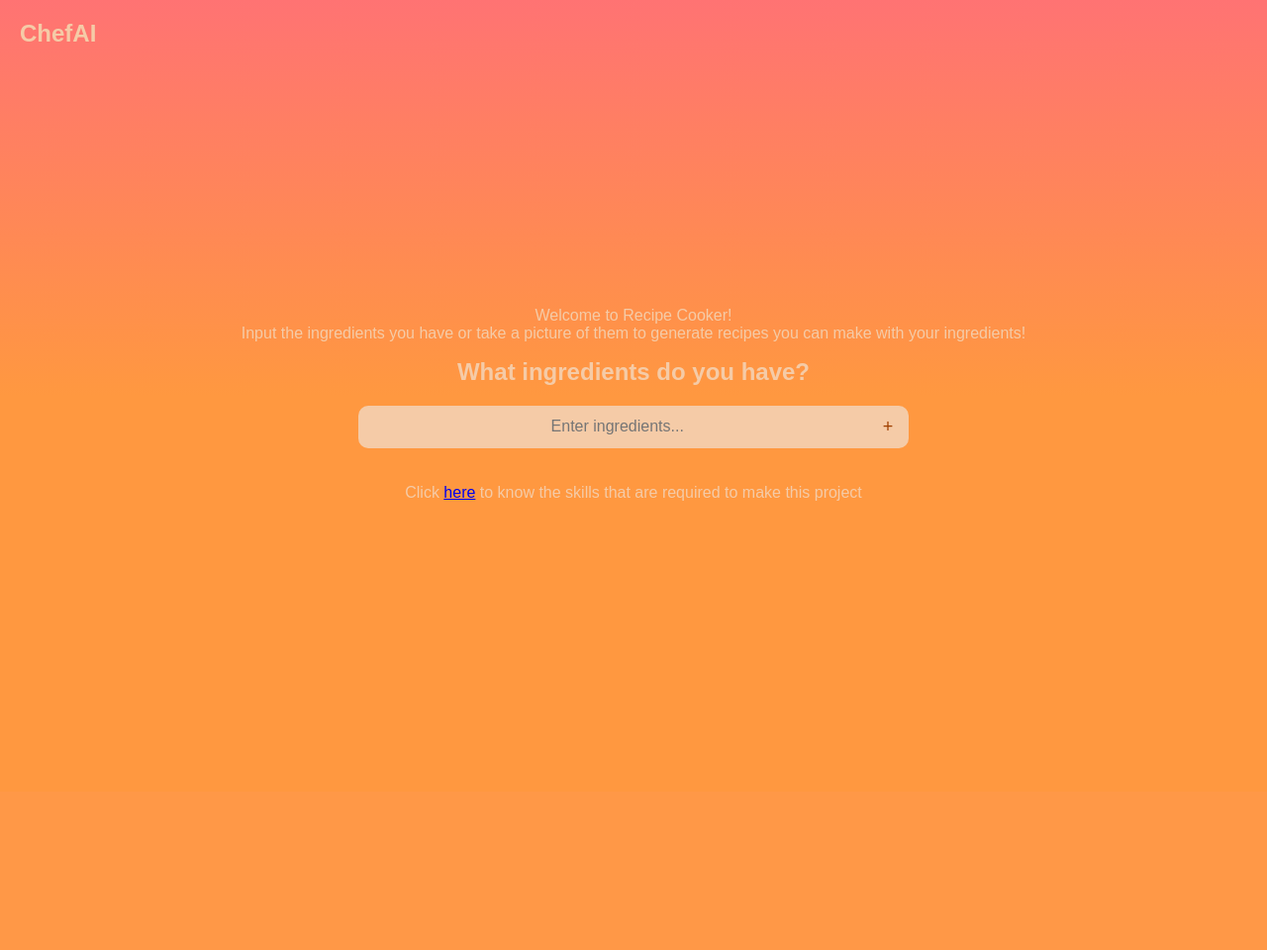
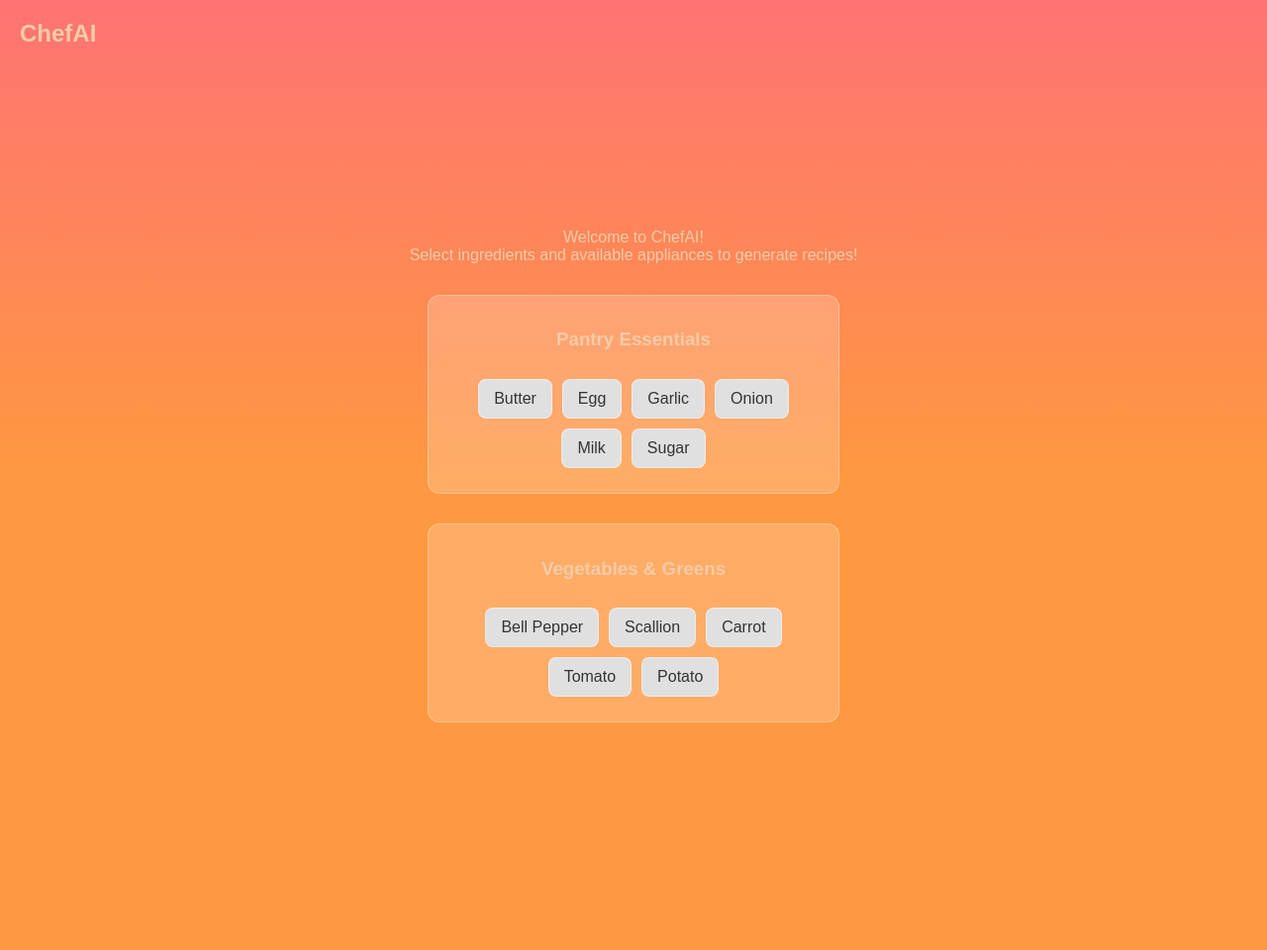
Before and after one commit to tul44699/01-ChefAI, a Django app: page / in a window 1280 px wide. Shown: the whole page at 99% size. Before the commit the page ends 506 px from the top, so only its background shows below. Run offline with Django 5.2, Linux system fonts and the light colour scheme.

Commit message:
Made CSS file and removed design from Html file

```diff
--- /dev/null
+++ b/webapp/chef_ai/static/chef_ai/design.css
@@ -0,0 +1,114 @@
+body {
+    background: linear-gradient(180deg, rgba(255,115,115,1) 0%, rgba(255,152,64,1) 50%);
+    color: #F5CBA7;
+    font-family: Arial, sans-serif;
+    display: flex;
+    flex-direction: column;
+    align-items: center;
+    justify-content: center;
+    height: 120vh;
+    margin: 0;
+    text-align: center;
+}
+
+.header {
+    position: absolute;
+    top: 20px;
+    left: 20px;
+    font-size: 24px;
+    font-weight: bold;
+}
+
+.add-image {
+    margin-left: 10px;
+    cursor: pointer;
+    font-size: 18px;
+    color: #A04000;
+    background: none;
+    border: none;
+    position: relative;
+}
+
+.add-image:hover::after {
+    content: "Scan your ingredients";
+    position: absolute;
+    bottom: -25px;
+    left: 50%;
+    transform: translateX(-50%);
+    background-color: #F5CBA7;
+    color: #A04000;
+    padding: 5px;
+    border-radius: 5px;
+    font-size: 12px;
+    white-space: nowrap;
+}
+
+.linkToInformation {
+    margin-top: 20px;
+}
+
+/* Ingredient & Appliances Group Box  */
+.ingredient-group, .appliance-group {
+    background: rgba(255, 255, 255, 0.2);
+    border: 1px solid rgba(255, 255, 255, 0.3);
+    border-radius: 12px;
+    padding: 15px;
+    margin: 15px 0;
+    width: 30%;
+    backdrop-filter: blur(5px);
+    text-align: center;
+}
+
+/* Ingredient & Appliance Grid */
+.ingredient-container, .appliance-container {
+    display: flex;
+    flex-wrap: wrap;
+    gap: 10px;
+    justify-content: center;
+    padding: 10px;
+}
+
+/* Ingredient & Appliance Box */
+.ingredient, .appliance {
+    background-color: #E0E0E0;
+    color: #333;
+    padding: 10px 15px;
+    border-radius: 8px;
+    cursor: pointer;
+    font-size: 16px;
+    transition: background 0.3s, color 0.3s;
+    border: 1.5px solid rgba(255, 255, 255, 0.4);
+}
+
+
+.ingredient:hover, .appliance:hover {
+    background-color: rgba(255, 255, 255, 0.5);
+}
+
+.ingredient.selected, .appliance.selected {
+    background-color: rgba(139, 195, 74, 0.8); /* Green with slight transparency */
+    color: white;
+    font-weight: bold;
+}
+
+/* Submit Button */
+#submit-btn {
+    background-color: #F5CBA7;
+    color: white;
+    border: none;
+    padding: 12px 24px;
+    font-size: 18px;
+    border-radius: 8px;
+    cursor: pointer;
+    margin-top: 20px;
+    transition: background 0.3s ease-in-out;
+}
+
+#submit-btn:hover {
+    background-color: #E68900;
+}
+
+/* Hidden by Default */
+.hidden {
+    display: none;
+}
--- a/webapp/mysite/settings.py
+++ b/webapp/mysite/settings.py
@@ -115,7 +115,10 @@ USE_TZ = True
 # Static files (CSS, JavaScript, Images)
 # https://docs.djangoproject.com/en/5.1/howto/static-files/
 
-STATIC_URL = 'static/'
+STATIC_URL = '/static/'
+STATICFILES_DIRS = [
+    BASE_DIR / "chef_ai/static",
+]
 
 # Default primary key field type
 # https://docs.djangoproject.com/en/5.1/ref/settings/#default-auto-field
--- a/webapp/styles/design.css
+++ /dev/null
@@ -1,4 +0,0 @@
-h2{
-    text-align: center;
-    color: red;
-}
--- a/webapp/templates/index.html
+++ b/webapp/templates/index.html
@@ -1,92 +1,122 @@
+{% load static %}
 <!DOCTYPE html>
 <html lang="en">
 <head>
     <meta charset="UTF-8">
     <meta name="viewport" content="width=device-width, initial-scale=1.0">
     <title>ChefAI</title>
-    <style>
-        body {
-            background: linear-gradient(180deg, rgba(255,115,115,1) 0%, rgba(255,152,64,1) 50%);
-            color: #F5CBA7; /* Light Orange */
-            font-family: Arial, sans-serif;
-            display: flex;
-            flex-direction: column;
-            align-items: center;
-            justify-content: center;
-            height: 100vh;
-            margin: 0;
-            text-align: center;
-        }
-        .header {
-            position: absolute;
-            top: 20px;
-            left: 20px;
-            font-size: 24px;
-            font-weight: bold;
-        }
-        .container {
-            display: flex;
-            flex-direction: column;
-            align-items: center;
-        }
-        .prompt {
-            font-size: 24px;
-            margin-bottom: 20px;
-        }
-        .input-container {
-            display: flex;
-            align-items: center;
-            background-color: #F5CBA7; /* Light Orange */
-            border-radius: 10px;
-            padding: 10px;
-        }
-        .input-box {
-            background: none;
-            border: none;
-            color: #A04000; /* Dark Orange */
-            font-size: 16px;
-            text-align: center;
-            width: 500px;
-            outline: none;
-        }
-        .add-image {
-            margin-left: 10px;
-            cursor: pointer;
-            font-size: 18px;
-            color: #A04000; /* Dark Orange */
-            background: none;
-            border: none;
-            position: relative;
-        }
-        .add-image:hover::after {
-            content: "Scan your ingredients";
-            position: absolute;
-            bottom: -25px;
-            left: 50%;
-            transform: translateX(-50%);
-            background-color: #F5CBA7;
-            color: #A04000;
-            padding: 5px;
-            border-radius: 5px;
-            font-size: 12px;
-            white-space: nowrap;
-        }
-    </style>
+    <link rel="stylesheet" href="{% static 'chef_ai/design.css' %}">
 </head>
 <body>
     <div class="header">ChefAI</div>
     <div class="info">
-        <p>Welcome to Recipe Cooker!<br> Input the ingredients you have or take a picture of them to generate recipes you can make with your ingredients!</p>
+        <p>Welcome to ChefAI!<br> Select ingredients and available appliances to generate recipes!</p>
     </div>
-    <div class="container">
-        <div class="prompt"><strong>What ingredients do you have?</strong></div>
-        <div class="input-container">
-            <input type="text" class="input-box" placeholder="Enter ingredients...">
-            <button class="add-image">+</button>
+
+    <!-- Ingredients Section -->
+    <div class="ingredient-group">
+        <h3>Pantry Essentials</h3>
+        <div class="ingredient-container">
+            <div class="ingredient" data-value="butter">Butter</div>
+            <div class="ingredient" data-value="egg">Egg</div>
+            <div class="ingredient" data-value="garlic">Garlic</div>
+            <div class="ingredient" data-value="onion">Onion</div>
+            <div class="ingredient" data-value="milk">Milk</div>
+            <div class="ingredient" data-value="sugar">Sugar</div>
         </div>
     </div>
-    <div class="linkToInformation">
-        <br><br>Click <a href="skills.html" target ="_blank">here</a> to know the skills that are required to make this project
+
+    <div class="ingredient-group">
+        <h3>Vegetables & Greens</h3>
+        <div class="ingredient-container">
+            <div class="ingredient" data-value="bell pepper">Bell Pepper</div>
+            <div class="ingredient" data-value="scallion">Scallion</div>
+            <div class="ingredient" data-value="carrot">Carrot</div>
+            <div class="ingredient" data-value="tomato">Tomato</div>
+            <div class="ingredient" data-value="potato">Potato</div>
+        </div>
     </div>
+
+    <!-- Appliances Section (Hidden by Default) -->
+    <div class="appliance-group hidden">
+        <h3>Which appliances do you have?</h3>
+        <div class="appliance-container">
+            <div class="appliance" data-value="gas stove">Gas Stove</div>
+            <div class="appliance" data-value="grill">Grill</div>
+            <div class="appliance" data-value="air fryer">Air Fryer</div>
+            <div class="appliance" data-value="oven">Oven</div>
+        </div>
+    </div>
+
+
+    <button id="submit-btn" class="hidden">Generate Recipes</button>
+
+    <input type="hidden" id="selectedIngredients" name="ingredients">
+    <input type="hidden" id="selectedAppliances" name="appliances">
+
+<script>
+    document.querySelectorAll('.ingredient').forEach(item => {
+        item.addEventListener('click', function() {
+            this.classList.toggle('selected');
+            updateSelectedIngredients();
+            showApplianceSection();
+            toggleSubmitButton();
+        });
+    });
+
+    document.querySelectorAll('.appliance').forEach(item => {
+        item.addEventListener('click', function() {
+            this.classList.toggle('selected');
+            updateSelectedAppliances();
+        });
+    });
+
+    function updateSelectedIngredients() {
+        let selected = [];
+        document.querySelectorAll('.ingredient.selected').forEach(item => {
+            selected.push(item.getAttribute('data-value'));
+        });
+        document.getElementById('selectedIngredients').value = selected.join(', ');
+    }
+
+    function updateSelectedAppliances() {
+        let selected = [];
+        document.querySelectorAll('.appliance.selected').forEach(item => {
+            selected.push(item.getAttribute('data-value'));
+        });
+        document.getElementById('selectedAppliances').value = selected.join(', ');
+    }
+
+    function showApplianceSection() {
+        let selectedIngredients = document.querySelectorAll('.ingredient.selected');
+        let applianceSection = document.querySelector('.appliance-group');
+        if (selectedIngredients.length > 0) {
+            applianceSection.classList.remove('hidden');
+        } else {
+            applianceSection.classList.add('hidden');
+        }
+    }
+
+    function toggleSubmitButton() {
+        let selectedIngredients = document.querySelectorAll('.ingredient.selected');
+        let submitButton = document.getElementById('submit-btn');
+        if (selectedIngredients.length > 0) {
+            submitButton.classList.remove('hidden');
+        } else {
+            submitButton.classList.add('hidden');
+        }
+    }
+
+
+        document.getElementById("submit-btn").addEventListener("click", function() {
+            let ingredients = document.getElementById("selectedIngredients").value;
+            let appliances = document.getElementById("selectedAppliances").value;
+
+            // Redirect to Django's recipe generation route
+            window.location.href = `/generate-recipe/?ingredients=${encodeURIComponent(ingredients)}&appliances=${encodeURIComponent(appliances)}`;
+        });
+    </script>
+
+
 </body>
 </html>
```
Also changed, not shown: webapp/templates/recipetemp.html (added, +14 -0 lines).
